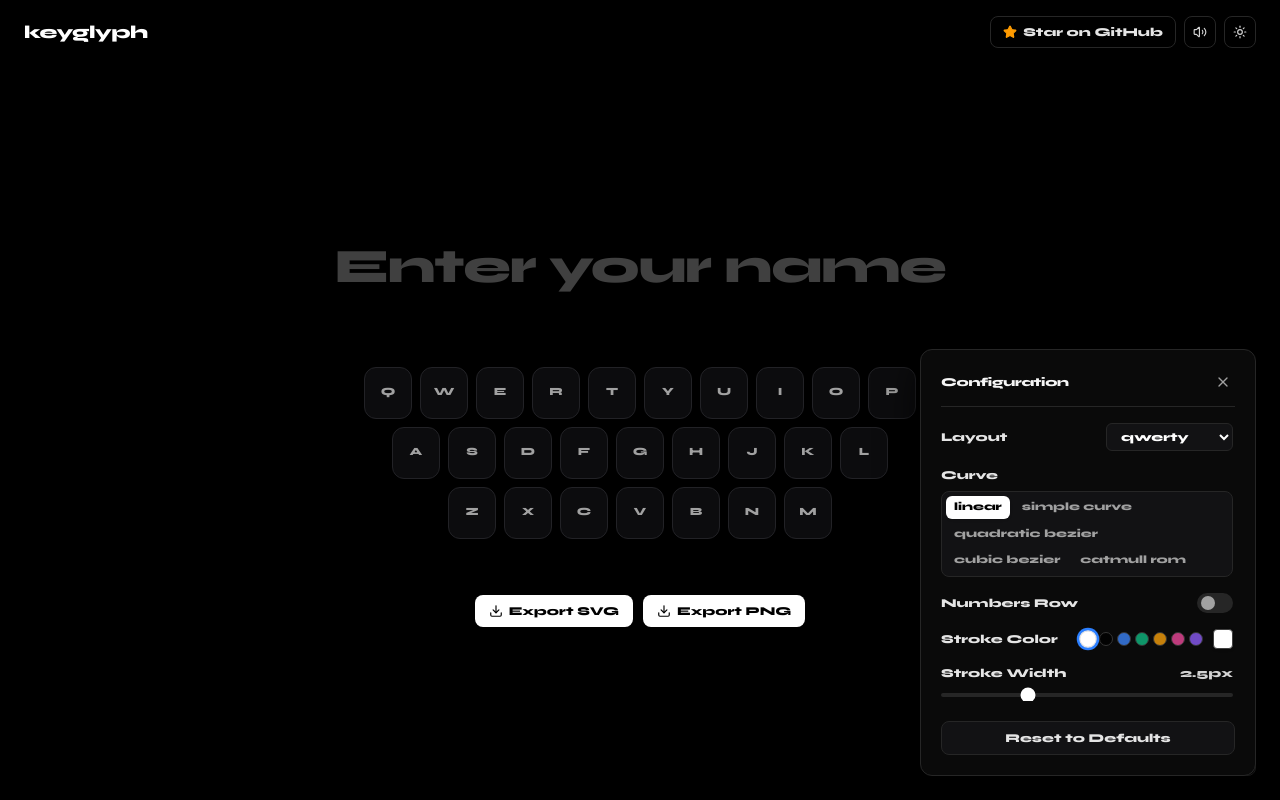
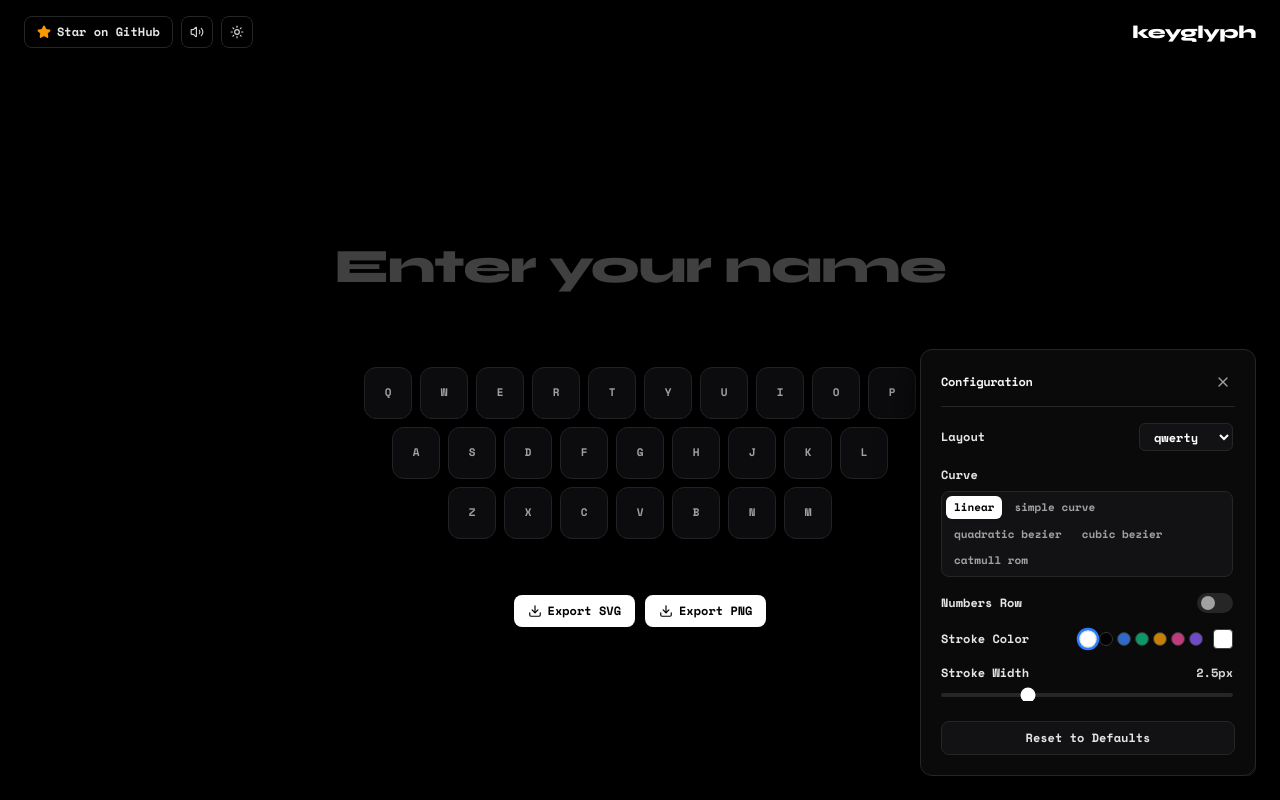
Before and after one commit to carbonthecoder/Keyglyph, a React (Vite) app: page / in a window 1280 px wide. Both pictures are taken after a click on the button "Options". Built offline with nearby package versions, Linux system fonts and the light colour scheme.

Commit message:
feat(typography): use Syne 800 only on name input and top-right keyglyph logo, apply Space Mono to rest of site

```diff
--- a/index.html
+++ b/index.html
@@ -8,7 +8,7 @@
     <meta name="description" content="Generate beautiful geometric vector signatures mapped directly to your keyboard." />
     <link rel="preconnect" href="https://fonts.googleapis.com">
     <link rel="preconnect" href="https://fonts.gstatic.com" crossorigin>
-    <link href="https://fonts.googleapis.com/css2?family=Syne:wght@400;500;600;700;800&family=Inter:wght@300;400;500;600;700&display=swap" rel="stylesheet">
+    <link href="https://fonts.googleapis.com/css2?family=Space+Mono:ital,wght@0,400;0,700;1,400;1,700&family=Syne:wght@700;800&display=swap" rel="stylesheet">
 
     <!-- Google AdSense Ready -->
     <script async src="https://pagead2.googlesyndication.com/pagead/js/adsbygoogle.js?client=ca-pub-7551687213800705" crossorigin="anonymous"></script>
--- a/src/App.jsx
+++ b/src/App.jsx
@@ -232,7 +232,7 @@ export default function App() {
             }}
             placeholder="Enter your name"
             autoFocus
-            className={`w-full text-2xl xs:text-3xl sm:text-4xl md:text-5xl font-sans font-extrabold tracking-tight text-center bg-transparent border-none outline-none transition-colors placeholder:text-neutral-400 dark:placeholder:text-neutral-700 ${
+            className={`w-full text-2xl xs:text-3xl sm:text-4xl md:text-5xl font-syne font-extrabold tracking-tight text-center bg-transparent border-none outline-none transition-colors placeholder:text-neutral-400 dark:placeholder:text-neutral-700 ${
               isDark ? 'text-white' : 'text-black'
             }`}
           />
@@ -269,11 +269,11 @@ export default function App() {
           />
         </div>
 
-        {/* Clean Vercel Export Buttons with Syne max weight and grey hover effect */}
-        <div className="mt-10 flex items-center gap-2.5 z-30 font-sans font-extrabold">
+        {/* Clean Vercel Export Buttons with Space Mono and grey hover effect */}
+        <div className="mt-10 flex items-center gap-2.5 z-30 font-mono">
           <button
             onClick={() => handleStartExport('SVG')}
-            className={`h-8 px-3.5 text-xs font-sans font-extrabold rounded-lg transition-all duration-150 flex items-center gap-1.5 shadow-sm active:scale-95 cursor-pointer ${
+            className={`h-8 px-3.5 text-xs font-mono font-bold rounded-lg transition-all duration-150 flex items-center gap-1.5 shadow-sm active:scale-95 cursor-pointer ${
               isDark
                 ? 'bg-white text-black hover:text-neutral-600 hover:bg-neutral-200'
                 : 'bg-black text-white hover:text-neutral-400 hover:bg-neutral-800'
@@ -285,7 +285,7 @@ export default function App() {
 
           <button
             onClick={() => handleStartExport('PNG')}
-            className={`h-8 px-3.5 text-xs font-sans font-extrabold rounded-lg transition-all duration-150 flex items-center gap-1.5 shadow-sm active:scale-95 cursor-pointer ${
+            className={`h-8 px-3.5 text-xs font-mono font-bold rounded-lg transition-all duration-150 flex items-center gap-1.5 shadow-sm active:scale-95 cursor-pointer ${
               isDark
                 ? 'bg-white text-black hover:text-neutral-600 hover:bg-neutral-200'
                 : 'bg-black text-white hover:text-neutral-400 hover:bg-neutral-800'
@@ -298,10 +298,10 @@ export default function App() {
       </main>
 
       {/* Bottom Right: Options Trigger Button */}
-      <div className="fixed bottom-6 right-6 z-40 font-sans font-extrabold">
+      <div className="fixed bottom-6 right-6 z-40 font-mono">
         <button
           onClick={() => setIsOptionsOpen(!isOptionsOpen)}
-          className={`h-8 px-3 rounded-lg text-xs font-sans font-extrabold border transition-colors flex items-center gap-1.5 shadow-sm cursor-pointer ${
+          className={`h-8 px-3 rounded-lg text-xs font-mono font-bold border transition-colors flex items-center gap-1.5 shadow-sm cursor-pointer ${
             isDark
               ? 'bg-[#0a0a0a] border-neutral-800 text-neutral-200 hover:text-neutral-400 hover:bg-neutral-900 hover:border-neutral-700'
               : 'bg-neutral-100 border-neutral-300 text-neutral-900 hover:text-neutral-500 hover:bg-neutral-200 hover:border-neutral-400'
--- a/src/components/Header.jsx
+++ b/src/components/Header.jsx
@@ -7,22 +7,15 @@ export function Header({
   onToggleSound,
 }) {
   return (
-    <header className="w-full flex items-center justify-between px-4 sm:px-6 py-4 select-none z-30">
-      {/* Left: Brand with Syne font, max weight, and grey hover effect */}
-      <div className="flex items-center gap-2">
-        <span className="font-sans font-extrabold tracking-tight text-base sm:text-lg text-neutral-900 dark:text-white hover:text-neutral-500 dark:hover:text-neutral-400 transition-colors duration-200 select-none cursor-pointer">
-          keyglyph
-        </span>
-      </div>
-
-      {/* Right Controls: Star on GitHub, Sound, Theme Toggle with grey hover effects */}
-      <div className="flex items-center gap-2 font-sans font-extrabold">
+    <header className="w-full flex items-center justify-between px-4 sm:px-6 py-4 select-none z-30 font-mono">
+      {/* Left: Controls in Space Mono with grey hover effects */}
+      <div className="flex items-center gap-2 font-mono">
         {/* Star on GitHub */}
         <a
           href="https://github.com/carbonthecoder/Keyglyph"
           target="_blank"
           rel="noopener noreferrer"
-          className="h-8 px-2.5 sm:px-3 rounded-lg border transition-all text-xs font-sans font-extrabold flex items-center gap-1.5 border-neutral-300 bg-neutral-100 text-neutral-900 hover:text-neutral-500 hover:bg-neutral-200 dark:border-neutral-800 dark:bg-black dark:text-neutral-200 dark:hover:text-neutral-400 dark:hover:bg-neutral-900 shadow-sm"
+          className="h-8 px-2.5 sm:px-3 rounded-lg border transition-all text-xs font-mono font-bold flex items-center gap-1.5 border-neutral-300 bg-neutral-100 text-neutral-900 hover:text-neutral-500 hover:bg-neutral-200 dark:border-neutral-800 dark:bg-black dark:text-neutral-200 dark:hover:text-neutral-400 dark:hover:bg-neutral-900 shadow-sm"
         >
           <Star className="w-3.5 h-3.5 fill-amber-500 text-amber-500 shrink-0" />
           <span className="hidden xs:inline sm:inline">Star on GitHub</span>
@@ -33,7 +26,7 @@ export function Header({
         <button
           onClick={onToggleSound}
           title={soundEnabled ? 'Mute keyboard audio' : 'Enable keyboard audio'}
-          className="h-8 w-8 rounded-lg flex items-center justify-center border transition-colors border-neutral-300 bg-neutral-100 text-neutral-800 hover:text-neutral-500 hover:bg-neutral-200 dark:border-neutral-800 dark:bg-black dark:text-neutral-300 dark:hover:text-neutral-400 dark:hover:bg-neutral-900 shadow-sm"
+          className="h-8 w-8 rounded-lg flex items-center justify-center border transition-colors border-neutral-300 bg-neutral-100 text-neutral-800 hover:text-neutral-500 hover:bg-neutral-200 dark:border-neutral-800 dark:bg-black dark:text-neutral-300 dark:hover:text-neutral-400 dark:hover:bg-neutral-900 shadow-sm cursor-pointer"
         >
           {soundEnabled ? (
             <Volume2 className="w-3.5 h-3.5 text-current" />
@@ -46,7 +39,7 @@ export function Header({
         <button
           onClick={onToggleTheme}
           title={isDark ? 'Switch to light mode' : 'Switch to dark mode'}
-          className="h-8 w-8 rounded-lg flex items-center justify-center border transition-colors border-neutral-300 bg-neutral-100 text-neutral-800 hover:text-neutral-500 hover:bg-neutral-200 dark:border-neutral-800 dark:bg-black dark:text-neutral-300 dark:hover:text-neutral-400 dark:hover:bg-neutral-900 shadow-sm"
+          className="h-8 w-8 rounded-lg flex items-center justify-center border transition-colors border-neutral-300 bg-neutral-100 text-neutral-800 hover:text-neutral-500 hover:bg-neutral-200 dark:border-neutral-800 dark:bg-black dark:text-neutral-300 dark:hover:text-neutral-400 dark:hover:bg-neutral-900 shadow-sm cursor-pointer"
         >
           {isDark ? (
             <Sun className="w-3.5 h-3.5 text-current" />
@@ -55,6 +48,13 @@ export function Header({
           )}
         </button>
       </div>
+
+      {/* Right: Keyglyph Brand in Syne font with max weight & grey hover */}
+      <div className="flex items-center gap-2">
+        <span className="font-syne font-extrabold tracking-tight text-base sm:text-lg text-neutral-900 dark:text-white hover:text-neutral-500 dark:hover:text-neutral-400 transition-colors duration-200 select-none cursor-pointer">
+          keyglyph
+        </span>
+      </div>
     </header>
   );
 }
--- a/src/components/Keyboard.jsx
+++ b/src/components/Keyboard.jsx
@@ -77,7 +77,7 @@ export function Keyboard({
                 type="button"
                 onClick={() => onKeyClick?.(char)}
                 style={{ touchAction: 'manipulation' }}
-                className={`w-7 h-9 xs:w-8 xs:h-10 sm:w-10 sm:h-12 md:w-12 md:h-13 rounded-lg sm:rounded-xl flex items-center justify-center font-sans font-extrabold text-[11px] xs:text-xs transition-all duration-100 cursor-pointer active:scale-90 ${
+                className={`w-7 h-9 xs:w-8 xs:h-10 sm:w-10 sm:h-12 md:w-12 md:h-13 rounded-lg sm:rounded-xl flex items-center justify-center font-mono font-bold text-[11px] xs:text-xs transition-all duration-100 cursor-pointer active:scale-90 ${
                   isLastPressed
                     ? isDark
                       ? 'bg-neutral-600 text-white border border-neutral-300 scale-95 shadow-md'
@@ -85,7 +85,7 @@ export function Keyboard({
                     : isInSignature
                     ? isDark
                       ? 'bg-neutral-900 text-white border border-neutral-700'
-                      : 'bg-neutral-200 text-black border border-neutral-400 font-extrabold shadow-sm'
+                      : 'bg-neutral-200 text-black border border-neutral-400 font-bold shadow-sm'
                     : isDark
                     ? 'bg-[#0c0c0e] text-neutral-400 border border-[#222226] hover:bg-[#141418] hover:text-neutral-200 hover:border-neutral-600'
                     : 'bg-[#f4f4f5] text-neutral-900 border border-neutral-300 hover:bg-neutral-200 hover:text-neutral-500 hover:border-neutral-400 shadow-[0_1px_2px_rgba(0,0,0,0.06)]'
--- a/src/components/OptionsDrawer.jsx
+++ b/src/components/OptionsDrawer.jsx
@@ -25,7 +25,7 @@ export function OptionsDrawer({
 
   return (
     <div
-      className={`fixed bottom-4 right-4 sm:bottom-6 sm:right-6 w-[calc(100vw-32px)] sm:w-84 max-w-sm rounded-xl p-5 shadow-2xl z-50 border transition-all duration-200 font-sans ${
+      className={`fixed bottom-4 right-4 sm:bottom-6 sm:right-6 w-[calc(100vw-32px)] sm:w-84 max-w-sm rounded-xl p-5 shadow-2xl z-50 border transition-all duration-200 font-mono ${
         isDark
           ? 'bg-[#0a0a0a] border-neutral-800 text-neutral-200 shadow-[0_12px_40px_rgba(0,0,0,0.85)]'
           : 'bg-white border-neutral-200 text-neutral-900 shadow-[0_12px_40px_rgba(0,0,0,0.12)]'
@@ -33,7 +33,7 @@ export function OptionsDrawer({
     >
       {/* Header */}
       <div className="flex items-center justify-between mb-4 pb-3 border-b border-neutral-200 dark:border-neutral-800">
-        <span className="font-extrabold text-xs tracking-tight text-neutral-900 dark:text-neutral-100">
+        <span className="font-bold text-xs tracking-tight text-neutral-900 dark:text-neutral-100">
           Configuration
         </span>
         <button
@@ -48,11 +48,11 @@ export function OptionsDrawer({
       <div className="space-y-4 max-h-[70vh] overflow-y-auto pr-0.5 text-xs">
         {/* Layout */}
         <div className="flex items-center justify-between">
-          <span className="font-extrabold text-neutral-800 dark:text-neutral-200">Layout</span>
+          <span className="font-bold text-neutral-800 dark:text-neutral-200">Layout</span>
           <select
             value={options.layout}
             onChange={(e) => onChange('layout', e.target.value)}
-            className={`h-7 px-2.5 rounded-md border outline-none font-sans font-extrabold text-xs cursor-pointer transition-colors ${
+            className={`h-7 px-2.5 rounded-md border outline-none font-mono font-bold text-xs cursor-pointer transition-colors ${
               isDark
                 ? 'bg-[#121214] border-neutral-800 text-white hover:border-neutral-700'
                 : 'bg-neutral-100 border-neutral-300 text-neutral-900 hover:border-neutral-400'
@@ -68,7 +68,7 @@ export function OptionsDrawer({
 
         {/* Curve Selection */}
         <div>
-          <span className="font-extrabold text-neutral-800 dark:text-neutral-200 block mb-2">Curve</span>
+          <span className="font-bold text-neutral-800 dark:text-neutral-200 block mb-2">Curve</span>
           <div className="flex flex-wrap gap-1 p-1 bg-neutral-100 dark:bg-[#121214] border border-neutral-200 dark:border-neutral-800 rounded-lg">
             {CURVE_TYPES.map((curve) => {
               const isSelected = options.curveType === curve.id;
@@ -76,7 +76,7 @@ export function OptionsDrawer({
                 <button
                   key={curve.id}
                   onClick={() => onChange('curveType', curve.id)}
-                  className={`text-[11px] px-2 py-1 rounded-md transition-all font-sans font-extrabold cursor-pointer ${
+                  className={`text-[11px] px-2 py-1 rounded-md transition-all font-mono font-bold cursor-pointer ${
                     isSelected
                       ? isDark
                         ? 'bg-white text-black shadow-sm'
@@ -95,7 +95,7 @@ export function OptionsDrawer({
 
         {/* Numbers Row Toggle */}
         <div className="flex items-center justify-between">
-          <span className="font-extrabold text-neutral-800 dark:text-neutral-200">Numbers Row</span>
+          <span className="font-bold text-neutral-800 dark:text-neutral-200">Numbers Row</span>
           <button
             type="button"
             onClick={() => onChange('showNumbers', !options.showNumbers)}
@@ -117,7 +117,7 @@ export function OptionsDrawer({
 
         {/* Color Palette */}
         <div className="flex items-center justify-between">
-          <span className="font-extrabold text-neutral-800 dark:text-neutral-200">Stroke Color</span>
+          <span className="font-bold text-neutral-800 dark:text-neutral-200">Stroke Color</span>
           <div className="flex items-center gap-1.5">
             <div className="flex gap-1">
               {colorPresets.map((c) => (
@@ -151,8 +151,8 @@ export function OptionsDrawer({
         {/* Stroke Width Slider */}
         <div>
           <div className="flex justify-between items-center mb-1">
-            <span className="font-extrabold text-neutral-800 dark:text-neutral-200">Stroke Width</span>
-            <span className="font-sans font-extrabold text-neutral-900 dark:text-neutral-300">{options.strokeWidth}px</span>
+            <span className="font-bold text-neutral-800 dark:text-neutral-200">Stroke Width</span>
+            <span className="font-mono font-bold text-neutral-900 dark:text-neutral-300">{options.strokeWidth}px</span>
           </div>
           <input
             type="range"
@@ -168,7 +168,7 @@ export function OptionsDrawer({
       {/* Reset to Defaults with grey hover effect */}
       <button
         onClick={onReset}
-        className="w-full mt-5 py-2 text-xs font-extrabold rounded-lg border transition-colors cursor-pointer border-neutral-300 dark:border-neutral-800 bg-neutral-100 dark:bg-[#121214] text-neutral-900 dark:text-neutral-200 hover:text-neutral-500 dark:hover:text-neutral-400 hover:bg-neutral-200 dark:hover:bg-neutral-900"
+        className="w-full mt-5 py-2 text-xs font-mono font-bold rounded-lg border transition-colors cursor-pointer border-neutral-300 dark:border-neutral-800 bg-neutral-100 dark:bg-[#121214] text-neutral-900 dark:text-neutral-200 hover:text-neutral-500 dark:hover:text-neutral-400 hover:bg-neutral-200 dark:hover:bg-neutral-900"
       >
         Reset to Defaults
       </button>
--- a/src/index.css
+++ b/src/index.css
@@ -3,16 +3,17 @@
 @custom-variant dark (&:where(.dark, .dark *));
 
 @theme {
-  --font-sans: 'Syne', -apple-system, BlinkMacSystemFont, 'Segoe UI', Roboto, sans-serif;
-  --font-syne: 'Syne', -apple-system, BlinkMacSystemFont, 'Segoe UI', Roboto, sans-serif;
+  --font-mono: 'Space Mono', monospace;
+  --font-sans: 'Space Mono', monospace;
+  --font-syne: 'Syne', sans-serif;
 }
 
 @layer base {
   body {
     margin: 0;
     padding: 0;
-    font-family: 'Syne', -apple-system, BlinkMacSystemFont, 'Segoe UI', Roboto, sans-serif;
-    font-weight: 800;
+    font-family: 'Space Mono', monospace;
+    font-weight: 400;
     -webkit-font-smoothing: antialiased;
     overflow-x: hidden;
   }
--- a/tailwind.config.js
+++ b/tailwind.config.js
@@ -12,7 +12,8 @@ export default {
         darkBorder: '#232736',
       },
       fontFamily: {
-        sans: ['Syne', '-apple-system', 'BlinkMacSystemFont', 'Segoe UI', 'Roboto', 'sans-serif'],
+        sans: ['"Space Mono"', 'monospace'],
+        mono: ['"Space Mono"', 'monospace'],
         syne: ['Syne', 'sans-serif'],
       }
     },
```
Also changed, not shown: src/components/AdModal.jsx (+6 -6 lines).
